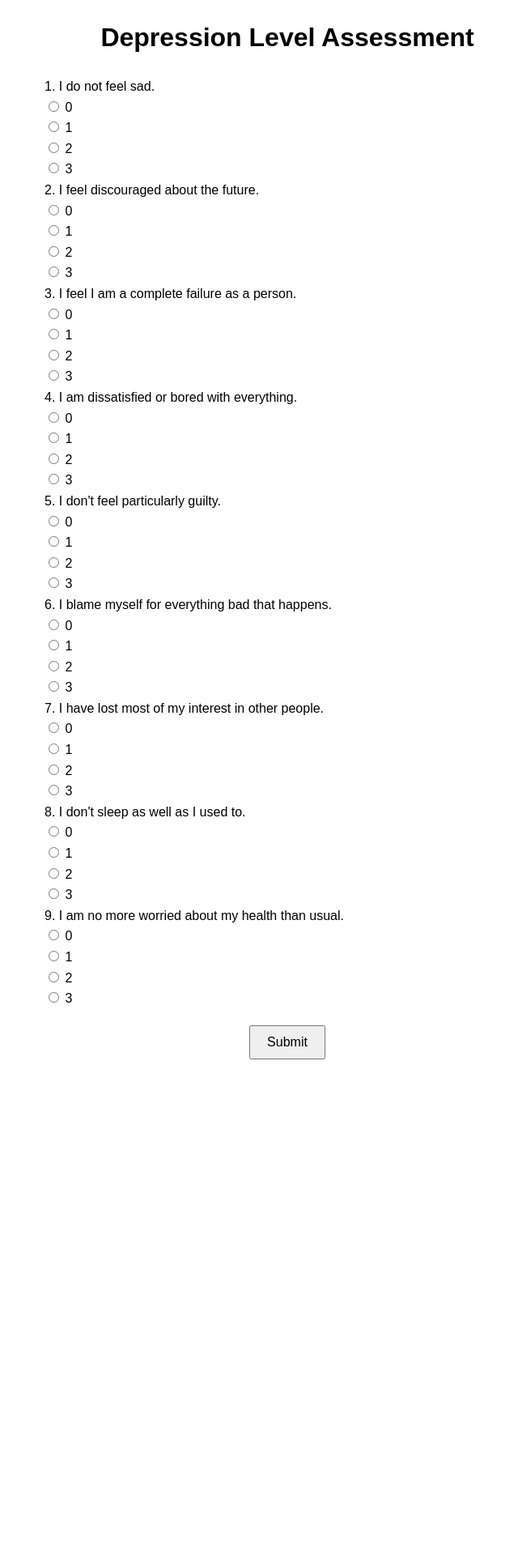
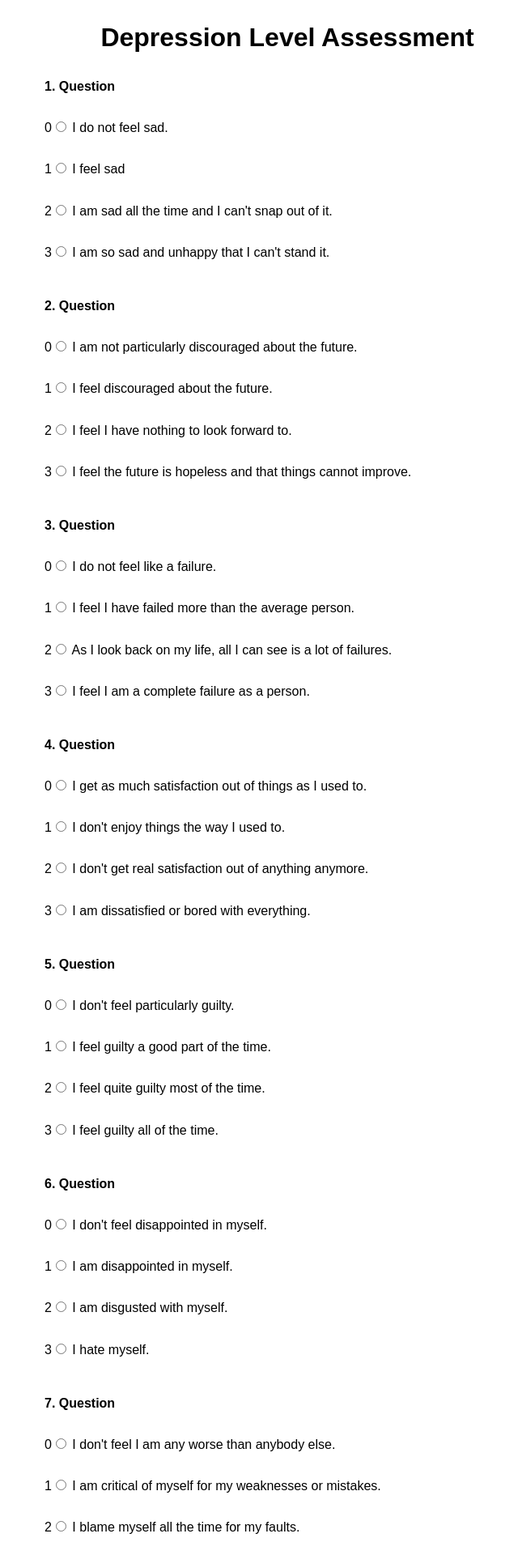
Before and after one commit to Bhabeeshya/4th-Semester-project-I-Mind-Map, a PHP site: page /depression.php in a window 1280 px wide. Shown: the top 1920 px of the page at 81% size, without its empty margins (285-925 px from the left). Before the commit the page ends 1308 px from the top, so only its background shows below. Run offline with PHP 8.4, Linux system fonts and the light colour scheme.

Commit message:
Modified the moodtracker and the depression php files

```diff
--- a/depression.php
+++ b/depression.php
@@ -43,79 +43,104 @@
         <h1>Depression Level Assessment</h1>
         <form id="depressionForm">
             <!-- Question Template -->
-            <div class="question1">
-                <label>1. I do not feel sad.</label><br>
-                <input type="radio" name="q1" value="0" required> 0<br>
-                <input type="radio" name="q1" value="1"> 1<br>
-                <input type="radio" name="q1" value="2"> 2<br>
-                <input type="radio" name="q1" value="3"> 3
+
+
+
+            <style>
+  /* .question div {
+    margin-bottom: 5px; /* Add spacing between options */
+  } */
+  .question input[type="radio"] {
+    margin-right: 5px; /* Space between radio button and text */
+  }
+</style>
+
+<div class="question1 question">
+  <label>1. Question</label><br><br>
+  <div>0<input type="radio" name="q1" value="0" required> I do not feel sad.</div><br>
+  <div>1<input type="radio" name="q1" value="1"> I feel sad</div><br>
+  <div>2<input type="radio" name="q1" value="2"> I am sad all the time and I can't snap out of it.</div><br>
+  <div>3<input type="radio" name="q1" value="3"> I am so sad and unhappy that I can't stand it.</div><br>
 </div>
 
-            <!-- Add similar blocks for 10 questions -->
-            <div class="question2">
-                <label>2. I feel discouraged about the future.</label><br>
-                <input type="radio" name="q2" value="0" required> 0<br>
-                <input type="radio" name="q2" value="1"> 1<br>
-                <input type="radio" name="q2" value="2"> 2<br>
-                <input type="radio" name="q2" value="3"> 3
+<div class="question2 question">
+  <label>2. Question</label><br><br>
+  <div>0<input type="radio" name="q2" value="0" required> I am not particularly discouraged about the future.</div><br>
+  <div>1<input type="radio" name="q2" value="1"> I feel discouraged about the future.</div><br>
+  <div>2<input type="radio" name="q2" value="2"> I feel I have nothing to look forward to.</div><br>
+  <div>3<input type="radio" name="q2" value="3"> I feel the future is hopeless and that things cannot improve.</div><br>
 </div>
 
-            <div class="question3">
-                <label>3. I feel I am a complete failure as a person.</label><br>
-                <input type="radio" name="q2" value="0" required> 0<br>
-                <input type="radio" name="q2" value="1"> 1<br>
-                <input type="radio" name="q2" value="2"> 2<br>
-                <input type="radio" name="q2" value="3"> 3
+<div class="question3 question">
+  <label>3. Question</label><br><br>
+  <div>0<input type="radio" name="q3" value="0" required> I do not feel like a failure.</div><br>
+  <div>1<input type="radio" name="q3" value="1"> I feel I have failed more than the average person.</div><br>
+  <div>2<input type="radio" name="q3" value="2"> As I look back on my life, all I can see is a lot of failures.</div><br>
+  <div>3<input type="radio" name="q3" value="3"> I feel I am a complete failure as a person.</div><br>
 </div>
 
-            <div class="question4">
-                <label>4. I am dissatisfied or bored with everything.</label><br>
-                <input type="radio" name="q2" value="0" required> 0<br>
-                <input type="radio" name="q2" value="1"> 1<br>
-                <input type="radio" name="q2" value="2"> 2<br>
-                <input type="radio" name="q2" value="3"> 3
+<div class="question4 question">
+  <label>4. Question</label><br><br>
+  <div>0<input type="radio" name="q4" value="0" required> I get as much satisfaction out of things as I used to.</div><br>
+  <div>1<input type="radio" name="q4" value="1"> I don't enjoy things the way I used to.</div><br>
+  <div>2<input type="radio" name="q4" value="2"> I don't get real satisfaction out of anything anymore.</div><br>
+  <div>3<input type="radio" name="q4" value="3"> I am dissatisfied or bored with everything.</div><br>
 </div>
 
-            <div class="question5">
-                <label>5. I don't feel particularly guilty. </label><br>
-                <input type="radio" name="q2" value="0" required> 0<br>
-                <input type="radio" name="q2" value="1"> 1<br>
-                <input type="radio" name="q2" value="2"> 2<br>
-                <input type="radio" name="q2" value="3"> 3
+<div class="question5 question">
+  <label>5. Question</label><br><br>
+  <div>0<input type="radio" name="q5" value="0" required> I don't feel particularly guilty.</div><br>
+  <div>1<input type="radio" name="q5" value="1"> I feel guilty a good part of the time.</div><br>
+  <div>2<input type="radio" name="q5" value="2"> I feel quite guilty most of the time.</div><br>
+  <div>3<input type="radio" name="q5" value="3"> I feel guilty all of the time.</div><br>
 </div>
 
-            <div class="question6">
-                <label>6. I blame myself for everything bad that happens.  </label><br>
-                <input type="radio" name="q2" value="0" required> 0<br>
-                <input type="radio" name="q2" value="1"> 1<br>
-                <input type="radio" name="q2" value="2"> 2<br>
-                <input type="radio" name="q2" value="3"> 3
+<div class="question6 question">
+  <label>6. Question</label><br><br>
+  <div>0<input type="radio" name="q6" value="0" required> I don't feel disappointed in myself.</div><br>
+  <div>1<input type="radio" name="q6" value="1"> I am disappointed in myself.</div><br>
+  <div>2<input type="radio" name="q6" value="2"> I am disgusted with myself.</div><br>
+  <div>3<input type="radio" name="q6" value="3"> I hate myself.</div><br>
 </div>
 
-
-            <div class="question7">
-                <label>7. I have lost most of my interest in other people.  </label><br>
-                <input type="radio" name="q2" value="0" required> 0<br>
-                <input type="radio" name="q2" value="1"> 1<br>
-                <input type="radio" name="q2" value="2"> 2<br>
-                <input type="radio" name="q2" value="3"> 3
+<div class="question7 question">
+  <label>7. Question</label><br><br>
+  <div>0<input type="radio" name="q7" value="0" required> I don't feel I am any worse than anybody else.</div><br>
+  <div>1<input type="radio" name="q7" value="1"> I am critical of myself for my weaknesses or mistakes.</div><br>
+  <div>2<input type="radio" name="q7" value="2"> I blame myself all the time for my faults.</div><br>
+  <div>3<input type="radio" name="q7" value="3"> I blame myself for everything bad that happens.</div><br>
 </div>
 
-
-            <div class="question8">
-                <label>8. I don't sleep as well as I used to.  </label><br>
-                <input type="radio" name="q2" value="0" required> 0<br>
-                <input type="radio" name="q2" value="1"> 1<br>
-                <input type="radio" name="q2" value="2"> 2<br>
-                <input type="radio" name="q2" value="3"> 3
+<div class="question8 question">
+  <label>8. Question</label><br><br>
+  <div>0<input type="radio" name="q8" value="0" required> I don't have any thoughts of killing myself.</div><br>
+  <div>1<input type="radio" name="q8" value="1"> I have thoughts of killing myself, but I would not carry them out.</div><br>
+  <div>2<input type="radio" name="q8" value="2"> I would like to kill myself.</div><br>
+  <div>3<input type="radio" name="q8" value="3"> I would kill myself if I had the chance.</div><br>
 </div>
 
-            <div class="question9">
-                <label>9. I am no more worried about my health than usual.   </label><br>
-                <input type="radio" name="q2" value="0" required> 0<br>
-                <input type="radio" name="q2" value="1"> 1<br>
-                <input type="radio" name="q2" value="2"> 2<br>
-                <input type="radio" name="q2" value="3"> 3
+<div class="question9 question">
+  <label>9. Question</label><br><br>
+  <div>0<input type="radio" name="q9" value="0" required> I don't cry any more than usual.</div><br>
+  <div>1<input type="radio" name="q9" value="1"> I cry more now than I used to.</div><br>
+  <div>2<input type="radio" name="q9" value="2"> I cry all the time now.</div><br>
+  <div>3<input type="radio" name="q9" value="3"> I used to be able to cry, but now I can't cry even though I want to.</div><br>
+</div>
+
+<div class="question10 question">
+  <label>10. Question</label><br><br>
+  <div>0<input type="radio" name="q10" value="0" required> I am no more irritated by things than I ever was.</div><br>
+  <div>1<input type="radio" name="q10" value="1"> I am slightly more irritated now than usual.</div><br>
+  <div>2<input type="radio" name="q10" value="2"> I am quite annoyed or irritated a good deal of the time.</div><br>
+  <div>3<input type="radio" name="q10" value="3"> I feel irritated all the time.</div><br>
+</div>
+
+<div class="question11 question">
+  <label>11. Question</label><br><br>
+  <div>0<input type="radio" name="q11" value="0" required> I have not lost interest in other people.</div><br>
+  <div>1<input type="radio" name="q11" value="1"> I am less interested in other people than I used to be.</div><br>
+  <div>2<input type="radio" name="q11" value="2"> I have lost most of my interest in other people.</div><br>
+  <div>3<input type="radio" name="q11" value="3"> I have lost all of my interest in other people.</div><br>
 </div>
 
             <button type="button" onclick="calculateScore()">Submit</button>
```
Also changed, not shown: mood_tracker.php (+26 -8 lines). Lines whose indentation alone changed are shown as unchanged.
